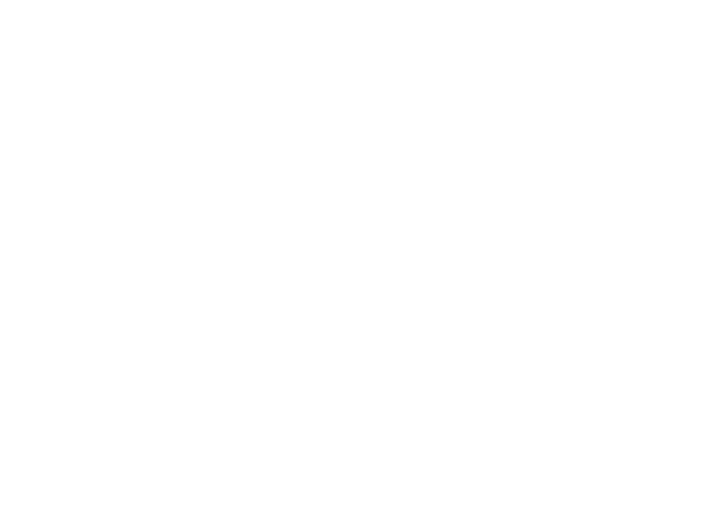
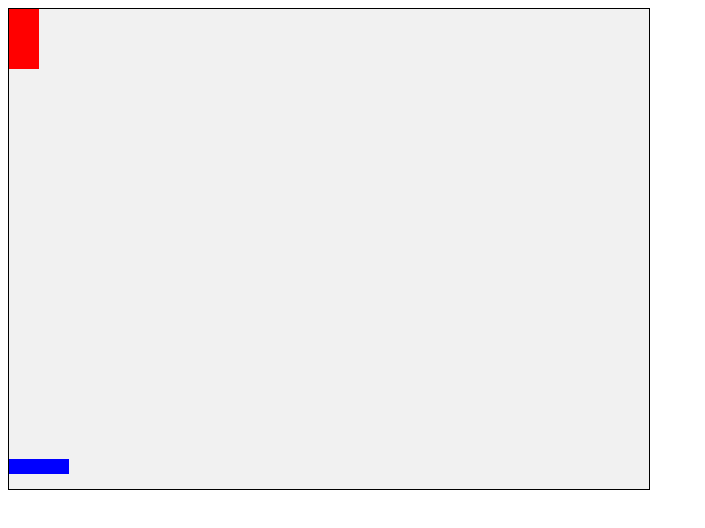
Before and after one commit to BzBnBs/Shooting-game, a plain HTML site: page index.html in a window 1280 px wide. Shown: the whole page, without its empty margins (0-705 px from the left). Drawn offline with Linux system fonts and the light colour scheme.

Commit message:
Move objects with arrow keys

```diff
--- a/index.html
+++ b/index.html
@@ -3,11 +3,16 @@
 <head>
   <meta charset="UTF-8">
   <meta name="viewport" content="width=device-width, initial-scale=1.0">
+  <style>
+  canvas {
+    border: 1px solid #000000;
+    background-color: #f1f1f1;
+  }
+  </style>
   <meta http-equiv="X-UA-Compatible" content="ie=edge">
   <title>Document</title>
 </head>
-<body>
+<body onload="startGame()">
   <script src="main.js"></script>
-  <canvas id="frame" width="650" height="400"></canvas>
 </body>
 </html>
--- a/main.js
+++ b/main.js
@@ -0,0 +1,92 @@
+var enemy;
+var player;
+
+function startGame() {
+  myGameArea.start();
+  enemy = new component(30, 60, "red", 0, 0);
+  player = new component(60, 15, "blue", 0, 450);
+}
+
+var myGameArea = {
+  canvas: document.createElement("canvas"),
+  start: function () {
+    this.canvas.width = 640;
+    this.canvas.height = 480;
+    this.context = this.canvas.getContext("2d");
+    document.body.insertBefore(this.canvas, document.body.childNodes[0]);
+    this.interval = setInterval(updateGameArea, 20);
+    window.addEventListener('keydown', function (e) {
+      // myGameArea.key = e.keyCode;
+      console.log(e.keyCode)
+
+      switch (e.keyCode) {
+        case 37:
+           moveleft();
+          break;
+        case 39:
+          moveright();
+          break;
+        case 38:
+          moveup();
+          break;
+        case 40:
+         movedown();
+         break;
+
+      }
+    });
+    window.addEventListener('keyup', function (e) {
+      console.log("keyUp: ", e.keyCode)
+      // myGameArea.key = false;
+    });
+  },
+  clear: function(){
+    this.context.clearRect(0, 0, this.canvas.width, this.canvas.height);
+  }
+}
+
+function component(width, height, color, x, y){
+  this.width = width;
+  this.height = height;
+  this.speedX = 0;
+  this.speedY = 0;
+  this.x = x;
+  this.y = y;
+  this.update = function(){
+    ctx = myGameArea.context;
+    ctx.fillStyle = color;
+    ctx.fillRect (this.x, this.y, this.width, this.height);
+  }
+  this.newPos = function(){
+    this.x += this.speedX;
+    this.y += this.speedY;
+  }
+}
+
+function updateGameArea() {
+  myGameArea.clear();
+  enemy.newPos();
+  enemy.update();
+  player.newPos();
+  player.update();
+}
+
+function moveup() {
+  enemy.speedY -= 1;
+  player.speedY -= 1;
+}
+
+function movedown() {
+  enemy.speedY += 1;
+  player.speedY += 1;
+}
+
+function moveleft() {
+  enemy.speedX -= 1;
+  player.speedX -= 1;
+}
+
+function moveright() {
+  enemy.speedX += 1;
+  player.speedX += 1;
+}
```
